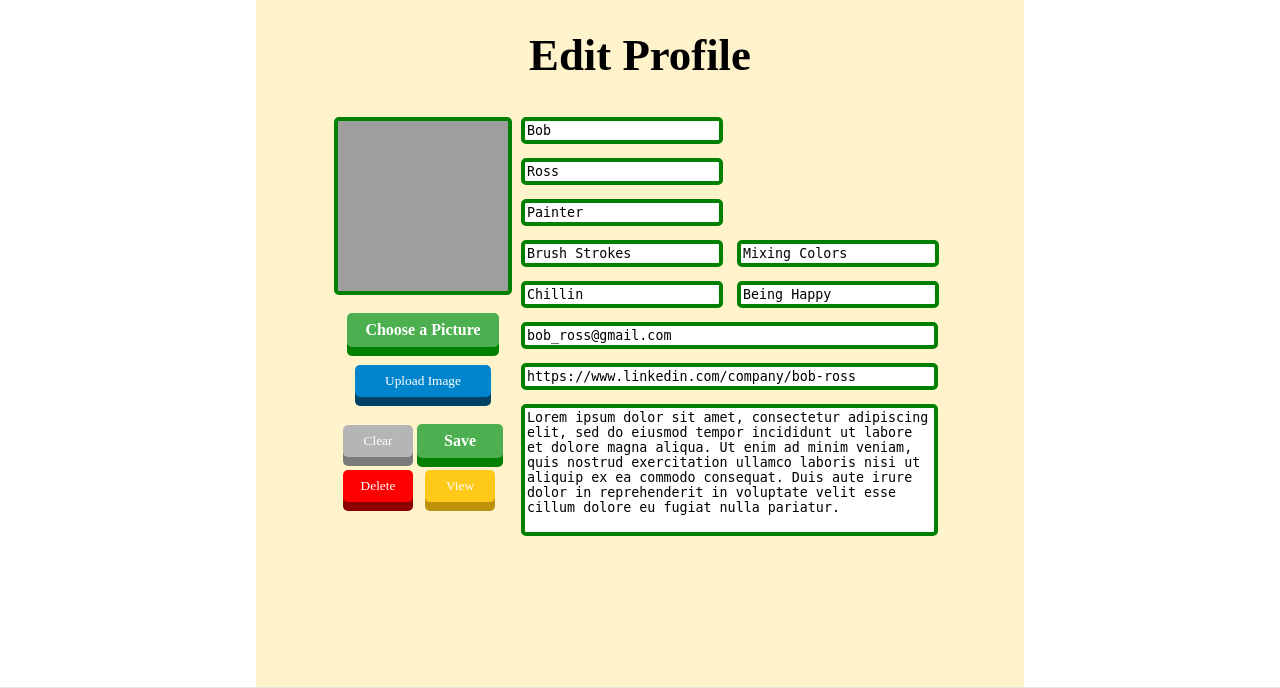
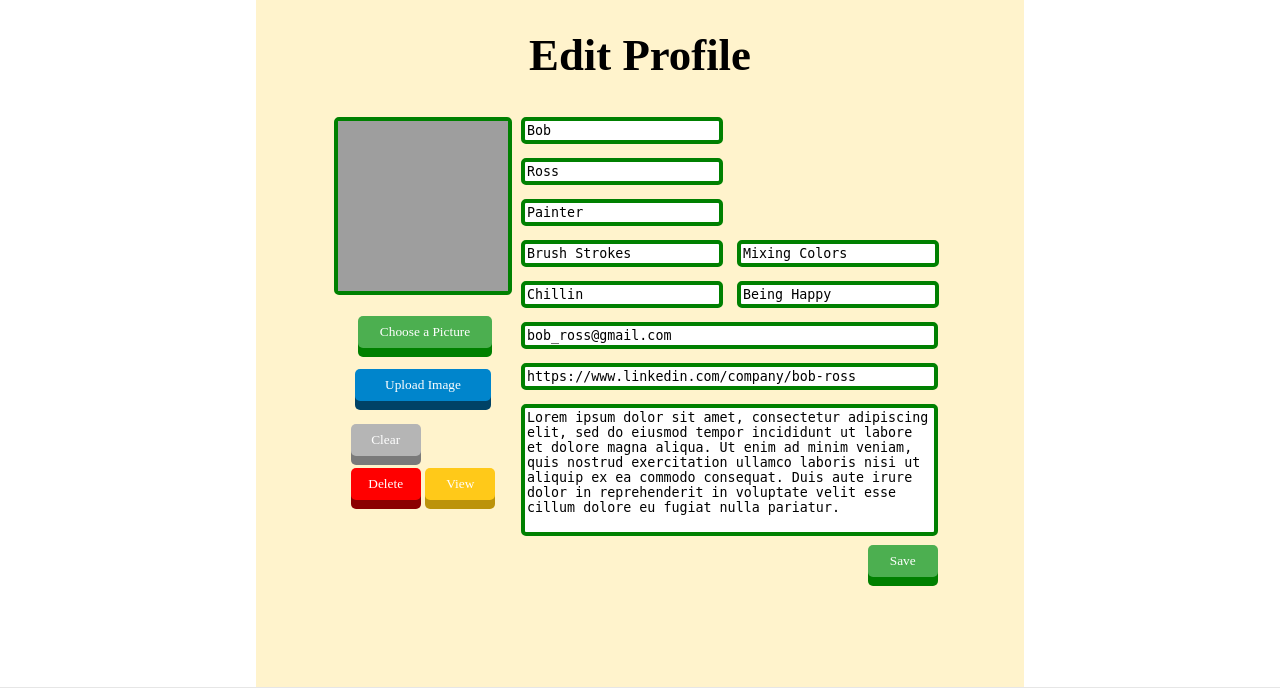
Before and after one commit to hhy4285/it2110-2, a PHP site: page /user_profile_page/user_profile.php in a window 1280 px wide. Shown: the part 28-716 px from the top of the page. Run offline with PHP 8.4, Linux system fonts and the light colour scheme; a user stored in the database is signed in; data comes from the database, SQL or seed files in the repository; data that the repository does not hold is empty; some web fonts are replaced; grey boxes are pictures that could not be loaded.

Commit message:
user edit
everything working except delete button

```diff
--- a/user_profile_page/resources/style_user_page.css
+++ b/user_profile_page/resources/style_user_page.css
@@ -61,7 +61,8 @@ h1 {
   display: inline-block;
   cursor: pointer; /* "hand" cursor */
   padding: 8px;
-  width: 80%;
+  width: 118px;
+  margin-left: 4px;
   text-align: center;
   outline: none;
   color: #fff;
@@ -166,6 +167,7 @@ ul#all-groups {
   color: #fff;
   background-color: #4CAF50;
   box-shadow: 0 9px green;
+  margin-left: 81.8%;
 }
 
 #saveButton:hover {background-color: #3e8e41}
--- a/user_profile_page/user_profile.php
+++ b/user_profile_page/user_profile.php
@@ -117,7 +117,7 @@
                 <br>
 
                 <input id="input-image" name="userImage" type="file" onchange="readURL(this);" />
-                <label id="choose-file-button" for="input-image">Choose a Picture</label>
+                <button style="visibility: hidden;" ><label id="choose-file-button" for="input-image" style="visibility: visible;">Choose a Picture</label></button>
                 <script type="text/javascript">
                   function readURL(input) {
                     if (input.files && input.files[0]) {
@@ -169,15 +169,19 @@
                   </script>
                   <button type="button" class="controleButton" id="clearButton" onclick="clearFields();">Clear</button>
                 </th>
+                <!--
                 <th>
-                  <!-- button to save current form data to database -->
-                  <label for="submit-user-data" type="button" class="controleButton" id="saveButton" value="Save" name="save" onclick="submitForms();">Save</label>
+
+                  <button style="visibility: hidden;"><label for="submit-user-data" type="button" class="controleButton" id="saveButton" value="Save" name="save" onclick="submitForms();" style="visibility: visible;">Save</label></button>
                   <script type="text/javascript">
+                    /*
                     function submitForms() {
                       document.getElementById("image-upload-form").submit();
                     };
+                    */
                   </script>
                 </th>
+            -->
               </tr>
               <tr>
                 <th>
@@ -253,7 +257,13 @@
                           <textarea name="linkdinlink" class="large-input-field" type="text" id="linkdin-link" placeholder="Linkdin Link" rows="1" maxlength="50">'.$linkdin.'</textarea><br>
 
                           <textarea name="biography" id="biography" class="input-field" type="text" placeholder="Biography..." rows="8" maxlength="440">'.$biography.'</textarea>
-                          <input type="submit" id="submit-user-data" value="Save" name="save" style="visibility: hidden;" />
+
+                          <br>
+
+
+                          <!-- button to save current form data to database -->
+                          <button for="submit-user-data" type="submit" class="controleButton" id="saveButton" value="Save" name="save" onclick="submitForms();" style="visibility: visible;">Save</button>
+
                         </form> ';
                 }
               ?>
```
